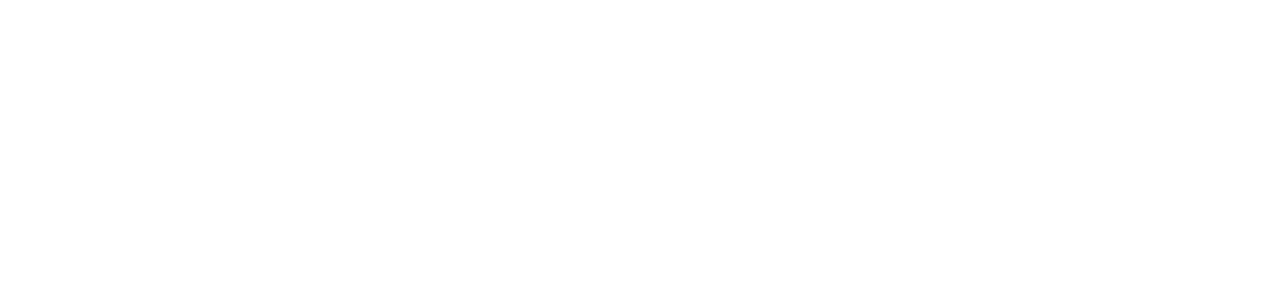
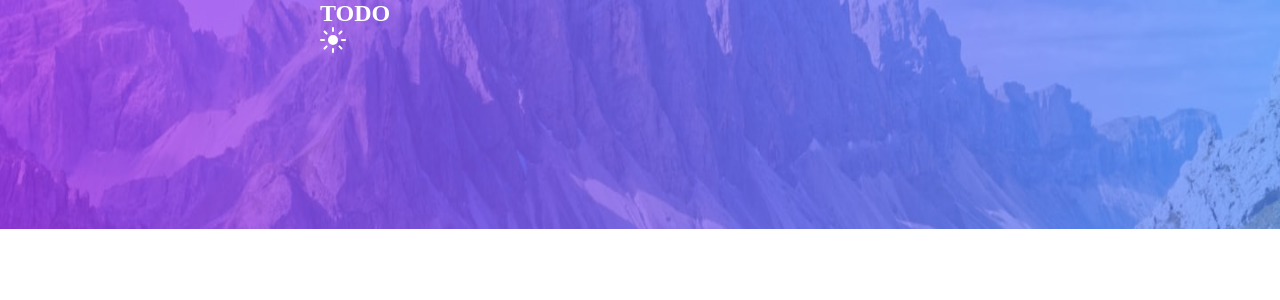
Before and after one commit to michellecordovi/To-Do-List, a React (Vite) app: page / in a window 1280 px wide. Shown: the top 300 px of the page. Built offline with nearby package versions, Linux system fonts and the light colour scheme.

Commit message:
add background image and title

```diff
--- a/src/App.jsx
+++ b/src/App.jsx
@@ -1,7 +1,52 @@
 import './App.css'
+import {useState, useEffect} from 'react'
 
 function App() {
+  const [isDarkMode, setIsDarkMode]= useState(false)
 
+
+
+  return (
+		<>
+			<img
+				id="background-image"
+				src="/images/bg-desktop-light.jpg"
+				alt=""
+			/>
+			<main>
+				<section id="title-section">
+					<h1>TODO</h1>
+					<div id="mode-container">
+						{isDarkMode ? (
+							<svg
+								xmlns="http://www.w3.org/2000/svg"
+								width="26"
+								height="26"
+							>
+								<path
+									fill="#FFF"
+									fill-rule="evenodd"
+									d="M13 0c.81 0 1.603.074 2.373.216C10.593 1.199 7 5.43 7 10.5 7 16.299 11.701 21 17.5 21c2.996 0 5.7-1.255 7.613-3.268C23.22 22.572 18.51 26 13 26 5.82 26 0 20.18 0 13S5.82 0 13 0z"
+								/>
+							</svg>
+						) : (
+							<svg
+								xmlns="http://www.w3.org/2000/svg"
+								width="26"
+								height="26"
+							>
+								<path
+									fill="#FFF"
+									fill-rule="evenodd"
+									d="M13 21a1 1 0 011 1v3a1 1 0 11-2 0v-3a1 1 0 011-1zm-5.657-2.343a1 1 0 010 1.414l-2.121 2.121a1 1 0 01-1.414-1.414l2.12-2.121a1 1 0 011.415 0zm12.728 0l2.121 2.121a1 1 0 01-1.414 1.414l-2.121-2.12a1 1 0 011.414-1.415zM13 8a5 5 0 110 10 5 5 0 010-10zm12 4a1 1 0 110 2h-3a1 1 0 110-2h3zM4 12a1 1 0 110 2H1a1 1 0 110-2h3zm18.192-8.192a1 1 0 010 1.414l-2.12 2.121a1 1 0 01-1.415-1.414l2.121-2.121a1 1 0 011.414 0zm-16.97 0l2.121 2.12A1 1 0 015.93 7.344L3.808 5.222a1 1 0 011.414-1.414zM13 0a1 1 0 011 1v3a1 1 0 11-2 0V1a1 1 0 011-1z"
+								/>
+							</svg>
+						)}
+					</div>
+				</section>
+			</main>
+		</>
+  );
 }
 
 export default App
--- a/src/index.css
+++ b/src/index.css
@@ -0,0 +1,36 @@
+* {
+  padding: 0px;
+  margin: 0px;
+  box-sizing: border-box;
+};
+
+body{
+  min-height: 100vh;
+  color: #494C6B;
+}
+
+#root{
+  width: 100%;
+  height: 100%;
+  display: flex;
+  align-items: center;
+  justify-content: center;
+}
+
+#background-image {
+  width: 100%;
+  height: 100%;
+  max-height: 50vh;
+  object-fit:fill;
+  position: absolute;
+  z-index: -1;
+}
+
+main{
+  width: 50%;
+  height: 50%;
+}
+
+h1{
+  color: white;
+}
```
